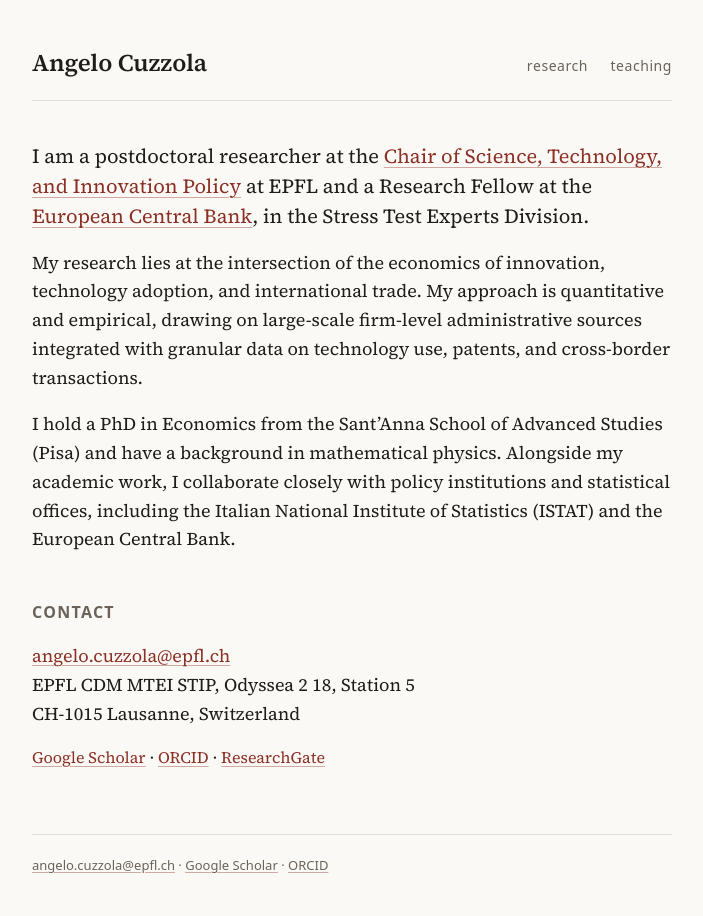
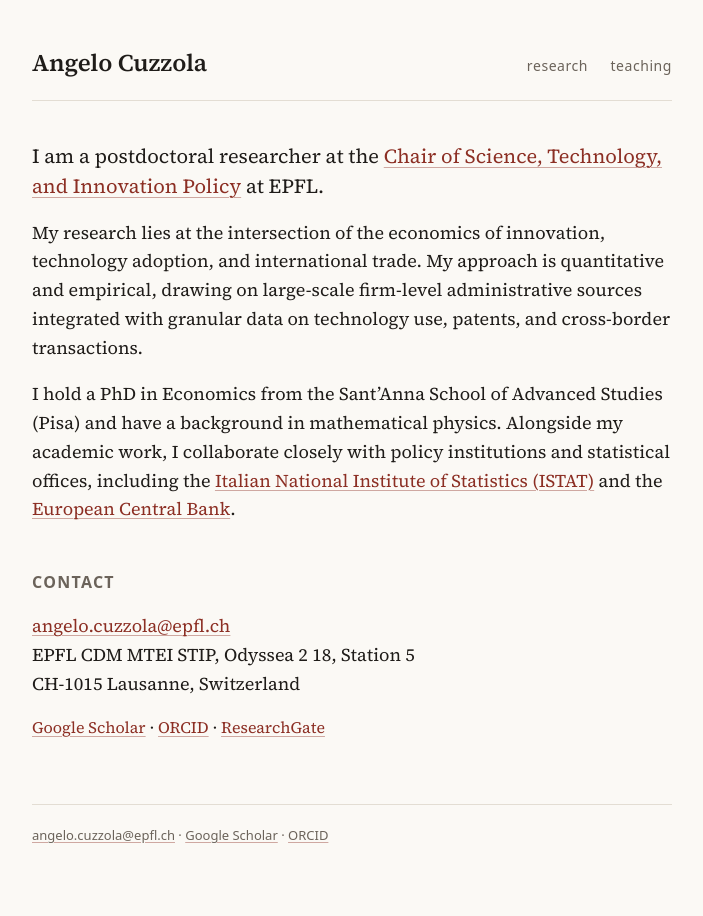
Before and after one commit to acuz/acuz.github.io, a Jekyll site: the page built from index.md, in a window 1280 px wide. Shown: the whole page, without its empty margins (288-991 px from the left). Built offline with Jekyll 4.4.1, drawn with Linux system fonts in a browser that asks for light colours.

Commit message:
Home: drop ECB fellowship line; link ISTAT and ECB
Co-Authored-By: Claude Opus 5.5 <noreply@anthropic.com>

```diff
--- a/_config.yml
+++ b/_config.yml
@@ -4,8 +4,8 @@ title: Angelo Cuzzola
 tagline: Applied economist
 description: >-
   Postdoctoral researcher at the Chair of Science, Technology, and Innovation
-  Policy at EPFL and Research Fellow at the European Central Bank. Economics of
-  innovation, technology adoption, and international trade.
+  Policy at EPFL. Economics of innovation, technology adoption, and
+  international trade.
 url: "https://acuz.github.io"
 baseurl: ""
 lang: en
--- a/index.md
+++ b/index.md
@@ -7,12 +7,12 @@ title: Angelo Cuzzola
 
 {% if site.photo != "" %}<img class="portrait" src="{{ site.photo | relative_url }}" alt="Angelo Cuzzola" width="176" height="220">{% endif %}
 
-I am a postdoctoral researcher at the [Chair of Science, Technology, and Innovation Policy](https://www.epfl.ch/labs/stip/) at EPFL and a Research Fellow at the [European Central Bank](https://www.ecb.europa.eu/), in the Stress Test Experts Division.
+I am a postdoctoral researcher at the [Chair of Science, Technology, and Innovation Policy](https://www.epfl.ch/labs/stip/) at EPFL.
 {: .lead}
 
 My research lies at the intersection of the economics of innovation, technology adoption, and international trade. My approach is quantitative and empirical, drawing on large-scale firm-level administrative sources integrated with granular data on technology use, patents, and cross-border transactions.
 
-I hold a PhD in Economics from the Sant'Anna School of Advanced Studies (Pisa) and have a background in mathematical physics. Alongside my academic work, I collaborate closely with policy institutions and statistical offices, including the Italian National Institute of Statistics (ISTAT) and the European Central Bank.
+I hold a PhD in Economics from the Sant'Anna School of Advanced Studies (Pisa) and have a background in mathematical physics. Alongside my academic work, I collaborate closely with policy institutions and statistical offices, including the [Italian National Institute of Statistics (ISTAT)](https://www.istat.it/en/) and the [European Central Bank](https://www.ecb.europa.eu/).
 
 ## Contact
 
```
